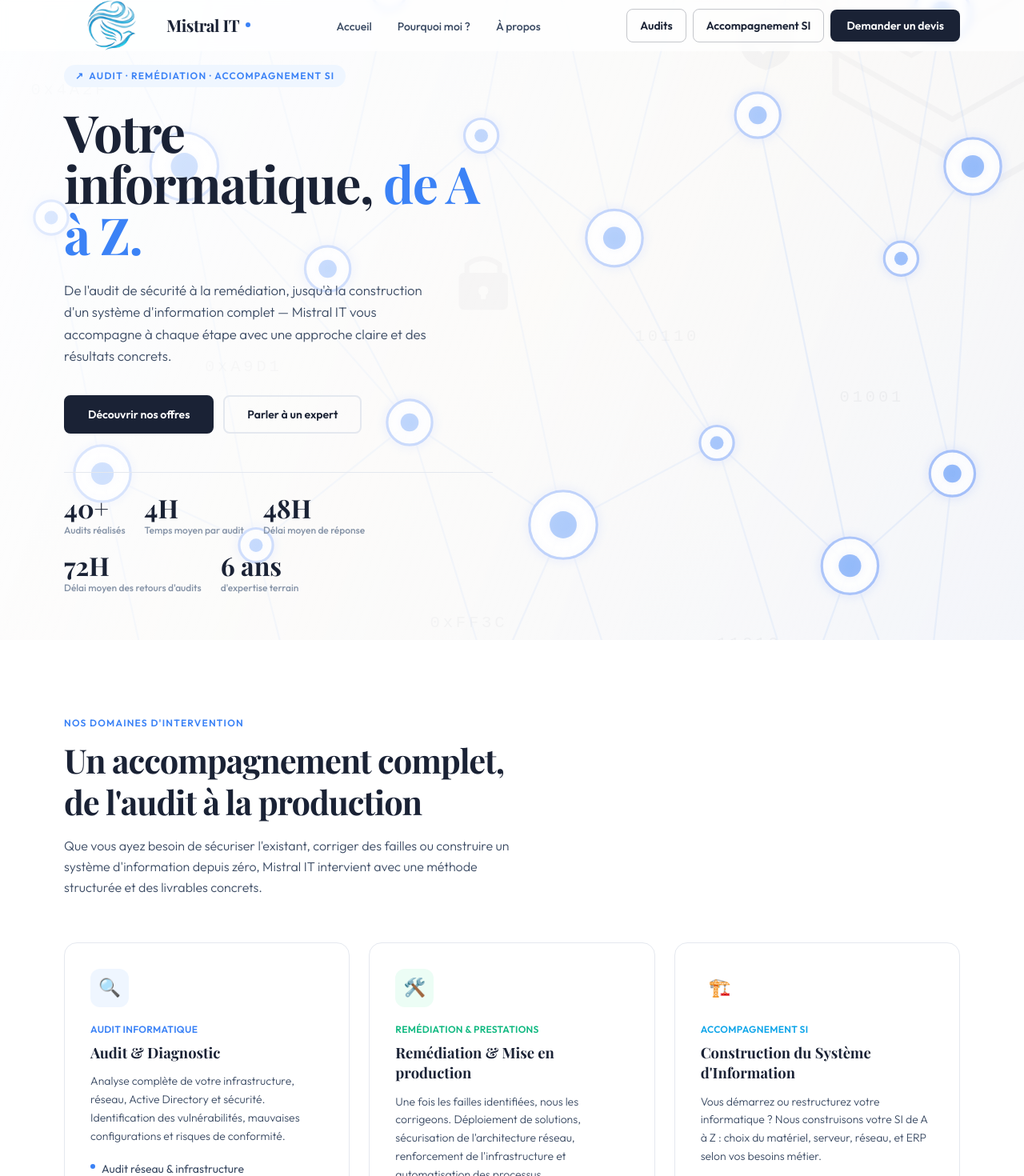
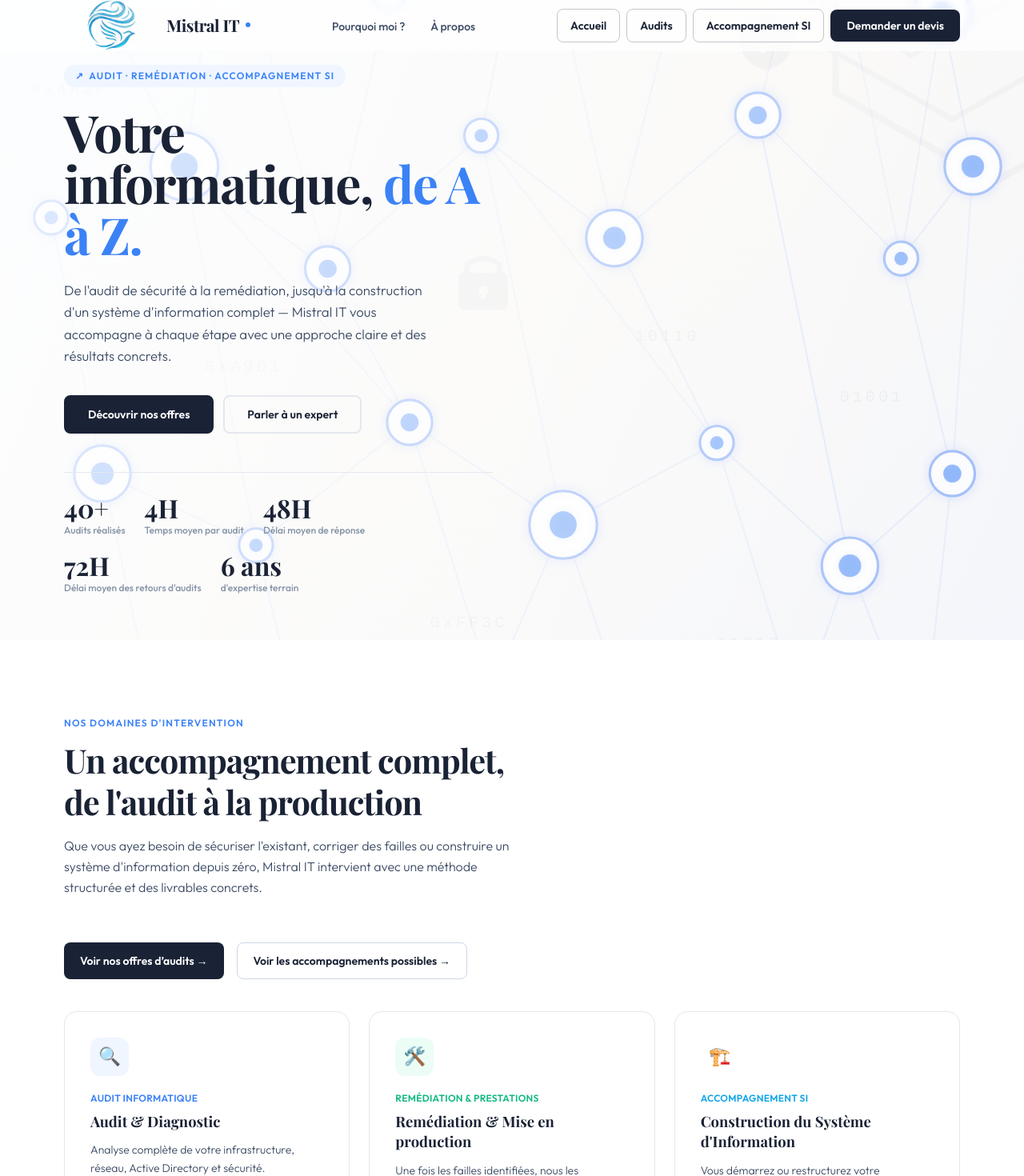
Before and after one commit to lionneleng-droid/Site_Mistral-IT, a Next.js app: page / in a window 1280 px wide. Shown: the top 1470 px of the page at 80% size. Built offline with nearby package versions, Linux system fonts and the light colour scheme.

Commit message:
fix: ménage accueil et ajout boutons

```diff
--- a/app/page.tsx
+++ b/app/page.tsx
@@ -1,8 +1,6 @@
 import Navbar from "../components/Navbar";
 import HeroSection from "../components/HeroSection";
 import OffresSection from "../components/OffresSection";
-import AuditsSection from "../components/AuditsSection";
-import ServicesSection from "../components/ServicesSection";
 import ProcessSection from "../components/ProcessSection";
 import WhySection from "../components/WhySection";
 import ContactSection from "../components/ContactSection";
@@ -21,8 +19,6 @@ export default function Home() {
       <main>
         <HeroSection />
         <OffresSection />
-        <AuditsSection />
-        <ServicesSection />
         <ProcessSection />
         <WhySection />
         <ContactSection />
--- a/components/Navbar.tsx
+++ b/components/Navbar.tsx
@@ -4,7 +4,6 @@ import Image from "next/image";
 import { useState, useEffect } from "react";
 
 const NAV_LINKS = [
-  { href: "/", label: "Accueil" },
   { href: "/pourquoi-moi", label: "Pourquoi moi ?" },
   { href: "/a-propos", label: "À propos" },
 ];
@@ -52,7 +51,7 @@ export default function Navbar() {
     >
       <div className="max-w-7xl mx-auto px-6 lg:px-20 flex items-center justify-between h-16">
         {/* Logo */}
-        <Link href="/" className="flex items-center gap-2 cursor-pointer">
+        <a href="/" className="flex items-center gap-2 cursor-pointer">
           <Image
             src="/images/Logo.png" // Assurez-vous que le fichier logo.png est dans public/images/
             alt="Mistral IT"
@@ -64,7 +63,7 @@ export default function Navbar() {
             Mistral IT
           </span>
           <span className="w-1.5 h-1.5 rounded-full bg-sky mb-0.5 flex-shrink-0" />
-        </Link>
+        </a>
 
         {/* Desktop links */}
         <ul className="hidden md:flex items-center gap-8">
@@ -82,6 +81,9 @@ export default function Navbar() {
 
         {/* CTA */}
         <div className="hidden md:flex items-center gap-2">
+          <a href="/" className={`inline-flex items-center gap-2 text-sm font-semibold px-4 py-2.5 rounded-lg border transition-colors ${serviceCtaClasses}`}>
+            Accueil
+          </a>
           <Link
             href="/audits"
             className={`inline-flex items-center gap-2 text-sm font-semibold px-4 py-2.5 rounded-lg border transition-colors ${serviceCtaClasses}`}
@@ -117,6 +119,9 @@ export default function Navbar() {
       {/* Mobile menu */}
       {menuOpen && (
         <div className={`md:hidden ${isOverDark ? "bg-ink border-gray-700" : "bg-white"} border-t border-[#e4e8ef] px-6 py-4 flex flex-col gap-4`}>
+          <a href="/" onClick={() => setMenuOpen(false)} className={`text-sm font-semibold px-4 py-2.5 rounded-lg text-center border ${isOverDark ? "text-white border-white/40" : "text-ink border-ink/25"}`}>
+            Accueil
+          </a>
           <Link
             href="/audits"
             onClick={() => setMenuOpen(false)}
--- a/components/OffresSection.tsx
+++ b/components/OffresSection.tsx
@@ -70,6 +70,21 @@ export default function OffresSection() {
         depuis zéro, Mistral IT intervient avec une méthode structurée et des livrables concrets.
       </p>
 
+      <div className="flex flex-wrap gap-4 mb-10">
+        <Link
+          href="/audits"
+          className="inline-flex items-center gap-2 text-sm font-semibold px-5 py-3 rounded-lg bg-ink text-white hover:bg-sky transition-colors"
+        >
+          Voir nos offres d’audits →
+        </Link>
+        <Link
+          href="/accompagnement-si"
+          className="inline-flex items-center gap-2 text-sm font-semibold px-5 py-3 rounded-lg border border-[#cdd7e6] bg-white text-ink hover:bg-skylt transition-colors"
+        >
+          Voir les accompagnements possibles →
+        </Link>
+      </div>
+
       <div className="grid grid-cols-1 lg:grid-cols-3 gap-6">
         {OFFRES.map((offre) => (
           <article
```
